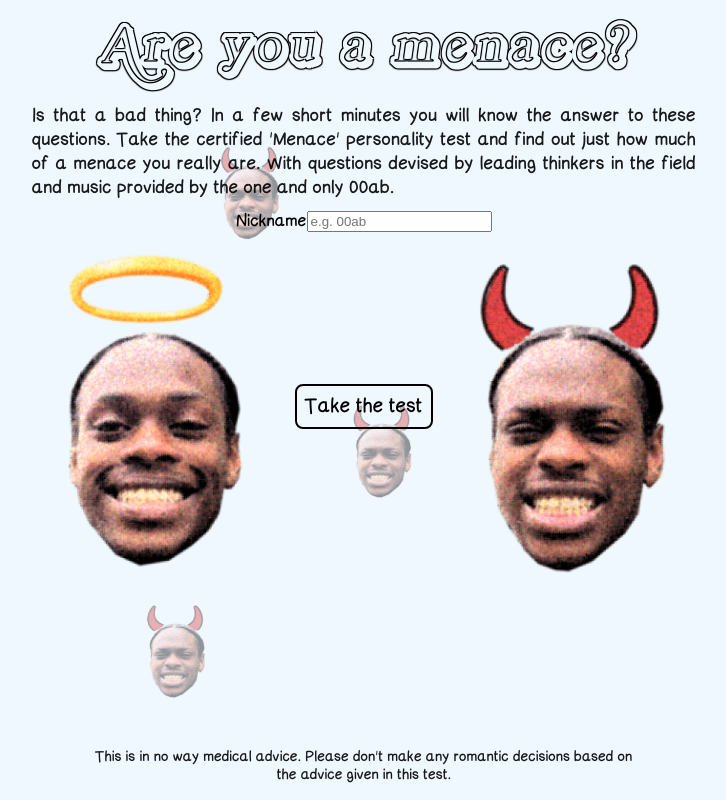
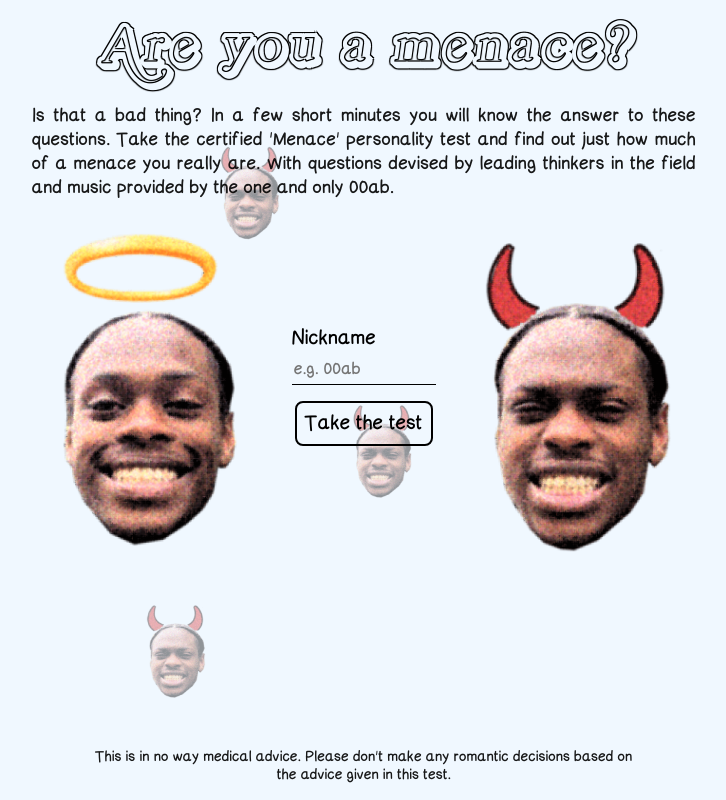
Before and after one commit to CampbellDocherty/menace, a React (Vite) app: page / in a window 1280 px wide. Shown: the whole page, without its empty margins (276-1002 px from the left). Built offline with nearby package versions, Linux system fonts and the light colour scheme.

Commit message:
Style input

```diff
--- a/src/index.css
+++ b/src/index.css
@@ -26,6 +26,11 @@ body {
   background-color: aliceblue;
 }
 
+input,
+input::placeholder {
+  font-family: 'ComicNeueSans';
+}
+
 button {
   font-family: 'ComicNeueSans';
   color: black;
--- a/src/pages/Home/index.tsx
+++ b/src/pages/Home/index.tsx
@@ -1,6 +1,14 @@
 import { IntroText } from '../../styles';
 import { Button } from '../Scenario/styles';
-import { Disclaimer, ImageCollage, MenaceImage, Title } from './styles';
+import {
+  Disclaimer,
+  Form,
+  ImageCollage,
+  Input,
+  Label,
+  MenaceImage,
+  Title,
+} from './styles';
 import Angel from '../../assets/angel.png';
 import Devil from '../../assets/devil.png';
 
@@ -15,19 +23,19 @@ export const Home = ({ onProceed }: { onProceed: () => void }) => {
         devised by leading thinkers in the field and music provided by the one
         and only 00ab.
       </IntroText>
-      <label htmlFor="nickname">
-        Nickname
-        <input
-          type="text"
-          name="nickname"
-          id="nickname"
-          placeholder="e.g. 00ab"
-        />
-      </label>
 
       <ImageCollage>
         <MenaceImage src={Angel} alt="Abolaji as an angel" />
-        <Button onClick={onProceed}>Take the test</Button>
+        <Form>
+          <Label htmlFor="nickname">Nickname</Label>
+          <Input
+            type="text"
+            name="nickname"
+            id="nickname"
+            placeholder="e.g. 00ab"
+          />
+          <Button onClick={onProceed}>Take the test</Button>
+        </Form>
         <MenaceImage src={Devil} alt="Abolaji as a menace" />
       </ImageCollage>
       <Disclaimer>
--- a/src/pages/Home/styles.ts
+++ b/src/pages/Home/styles.ts
@@ -6,13 +6,43 @@ export const Title = styled.h1`
   margin: 0;
   color: aliceblue;
   width: 100%;
+  letter-spacing: 2px;
   text-align: center;
-  letter-spacing: 2px;
   text-shadow:
     -1px 1px 1px #000,
     1px 1px 1px #000,
     1px -1px 0 #000,
     -1px -1px 0 #000;
+`;
+
+export const Form = styled.div`
+  display: flex;
+  flex-direction: column;
+  align-items: center;
+`;
+
+export const Label = styled.label`
+  font-size: 1.2rem;
+  margin-bottom: 4px;
+  text-align: left;
+  width: 90%;
+`;
+
+export const Input = styled.input`
+  border: none;
+  background-color: transparent;
+  border-bottom: 1px solid black;
+  margin-bottom: 16px;
+  height: 30px;
+  font-size: 1rem;
+  width: 90%;
+
+  &::placeholder {
+    font-family:;
+  }
+  &:focus {
+    outline: none;
+  }
 `;
 
 export const ImageCollage = styled.div`
```
